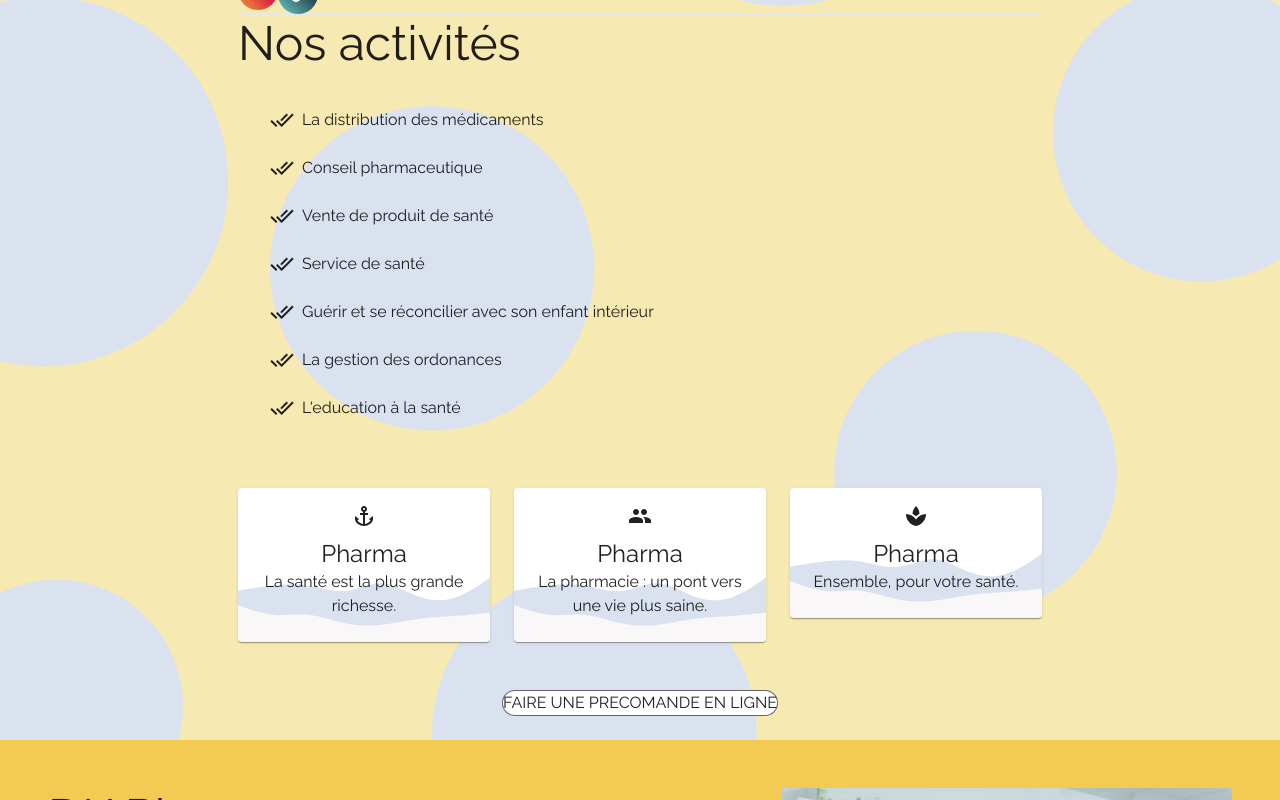
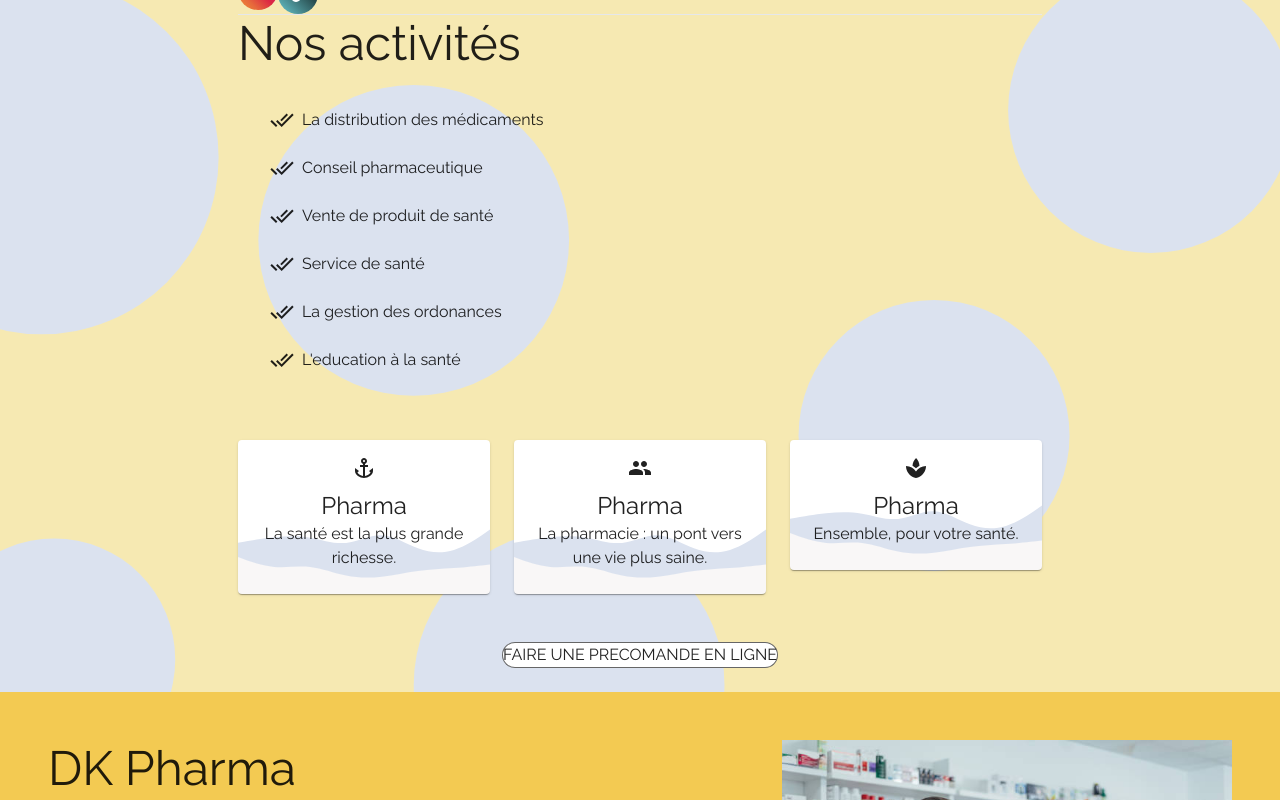
Before and after one commit to MohaDicko/pharmacie, a React (Vite) app: page / in a window 1280 px wide. Shown: the part 788-1588 px from the top of the page. Built offline with nearby package versions, Linux system fonts and the light colour scheme; no server answers.

Commit message:
chore: Remove empty line in PresentationSection.jsx

```diff
--- a/src/component/pages/PresentationSection.jsx
+++ b/src/component/pages/PresentationSection.jsx
@@ -134,7 +134,7 @@ function PresentationSection({ onNavigate }) {
                 "Conseil pharmaceutique",
                 "Vente de produit de santé",
                 "Service de santé",
-                "Guérir et se réconcilier avec son enfant intérieur",
+
                 "La gestion des ordonances",
                 "L'education à la santé",
 
```
